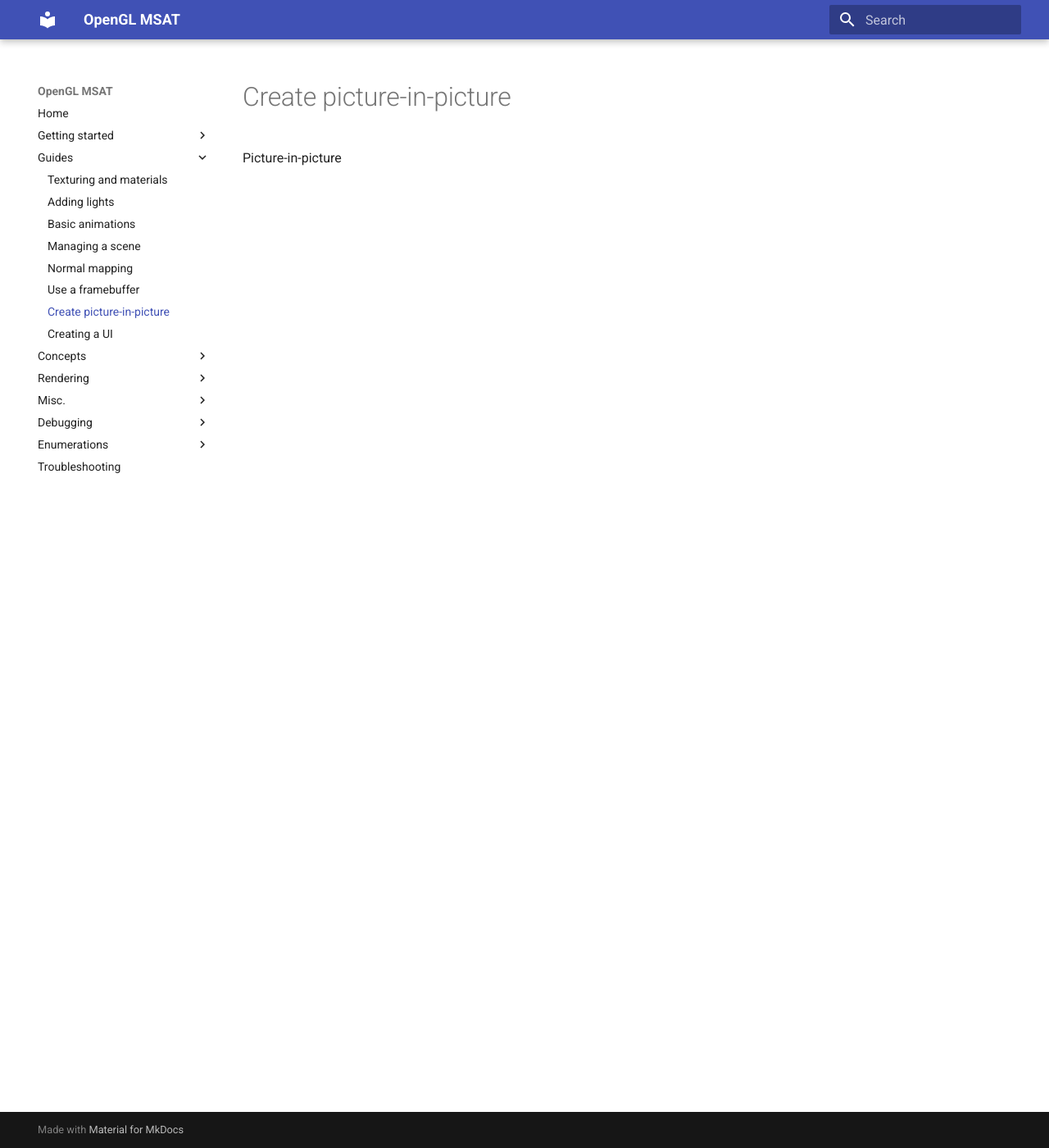
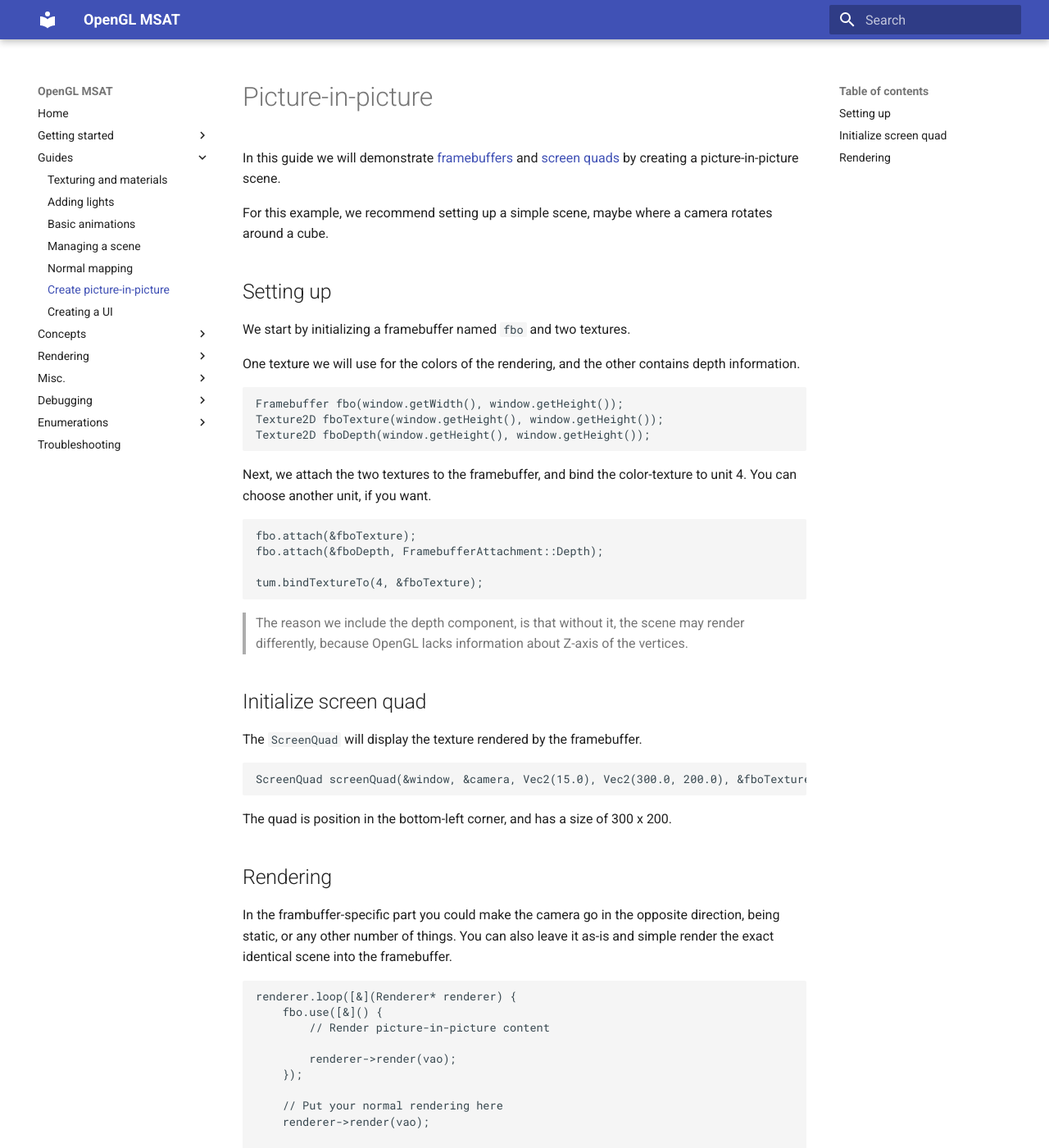
Before and after one commit to markhj/opengl-msat, an MkDocs documentation site: the page built from docs/getting-started/pip.md, in a window 1280 px wide and 1400 px high. Shown: the whole window at 82% size. Built offline with MkDocs 1.6.1 and Material for MkDocs 9.7.7, drawn with Linux system fonts in a browser that asks for light colours; some of the changed text lies outside the part shown.

Commit message:
Added two guides

`````diff
--- a/docs/getting-started/pip.md
+++ b/docs/getting-started/pip.md
@@ -1 +1,61 @@
-Picture-in-picture
+# Picture-in-picture
+
+In this guide we will demonstrate [framebuffers](../fbo/fbo.md) and [screen quads](../fbo/screen-quad.md)
+by creating a picture-in-picture scene.
+
+For this example, we recommend setting up a simple scene, maybe where a camera
+rotates around a cube.
+
+## Setting up
+
+We start by initializing a framebuffer named ``fbo`` and two textures.
+
+One texture we will use for the colors of the rendering, and the other contains
+depth information.
+
+````c++
+Framebuffer fbo(window.getWidth(), window.getHeight());
+Texture2D fboTexture(window.getHeight(), window.getHeight());
+Texture2D fboDepth(window.getHeight(), window.getHeight());
+````
+
+Next, we attach the two textures to the framebuffer, and bind the color-texture
+to unit 4. You can choose another unit, if you want.
+````c++
+fbo.attach(&fboTexture);
+fbo.attach(&fboDepth, FramebufferAttachment::Depth);
+
+tum.bindTextureTo(4, &fboTexture);
+````
+
+> The reason we include the depth component, is that without it, the scene may render
+> differently, because OpenGL lacks information about Z-axis of the vertices.
+
+## Initialize screen quad
+The ``ScreenQuad`` will display the texture rendered by the framebuffer.
+
+````c++
+ScreenQuad screenQuad(&window, &camera, Vec2(15.0), Vec2(300.0, 200.0), &fboTexture);
+````
+
+The quad is position in the bottom-left corner, and has a size of 300 x 200.
+
+## Rendering
+In the frambuffer-specific part you could make the camera go in the opposite direction,
+being static, or any other number of things. You can also leave it as-is and simple render the exact
+identical scene into the framebuffer.
+
+````c++
+renderer.loop([&](Renderer* renderer) {
+    fbo.use([&]() {
+        // Render picture-in-picture content
+
+        renderer->render(vao);
+    });
+
+    // Put your normal rendering here
+    renderer->render(vao);
+
+    screenQuad.render(renderer);
+});
+````
--- a/mkdocs.yml
+++ b/mkdocs.yml
@@ -19,7 +19,6 @@ nav:
     - Basic animations: getting-started/animations.md
     - Managing a scene: getting-started/manage-scene.md
     - Normal mapping: getting-started/normal-mapping.md
-    - Use a framebuffer: getting-started/framebuffer.md
     - Create picture-in-picture: getting-started/pip.md
     - Creating a UI: getting-started/ui.md
   - Concepts:
`````
Also changed, not shown: docs/geometry/cube.md (+0 -2 lines), docs/getting-started/animations.md (+62 -1 lines), docs/getting-started/framebuffer.md (deleted, +0 -1 lines).
